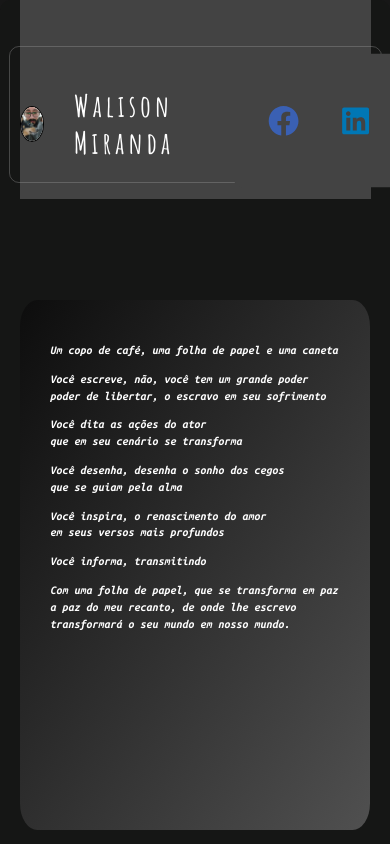
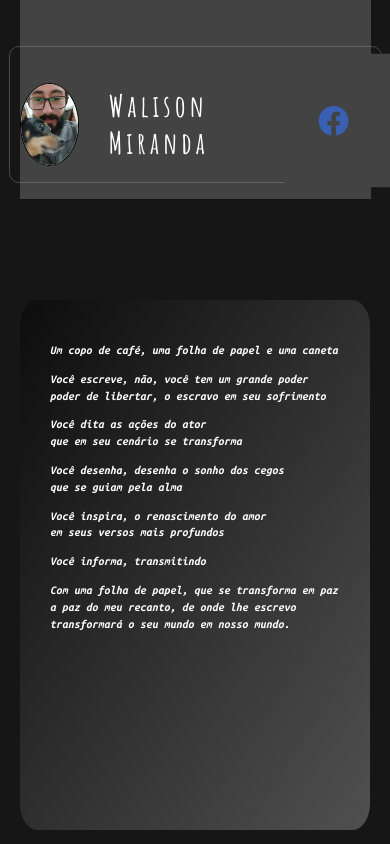
Before and after one commit to WalisonMiranda/Pagina-Poesias, a React (Create React App) app: page / in a window 390 px wide. Shown: the top 844 px of the page. Built offline with nearby package versions, Linux system fonts and the light colour scheme.

Commit message:
Update style.css

```diff
--- a/src/components/avatar/style.css
+++ b/src/components/avatar/style.css
@@ -15,7 +15,7 @@
 
 @media (max-width: 760px) {
     .avatar {
-        width: 40px;
-        max-height: 40px;
+        width: 90px;
+        max-height: 90px;
     }
 }
```
